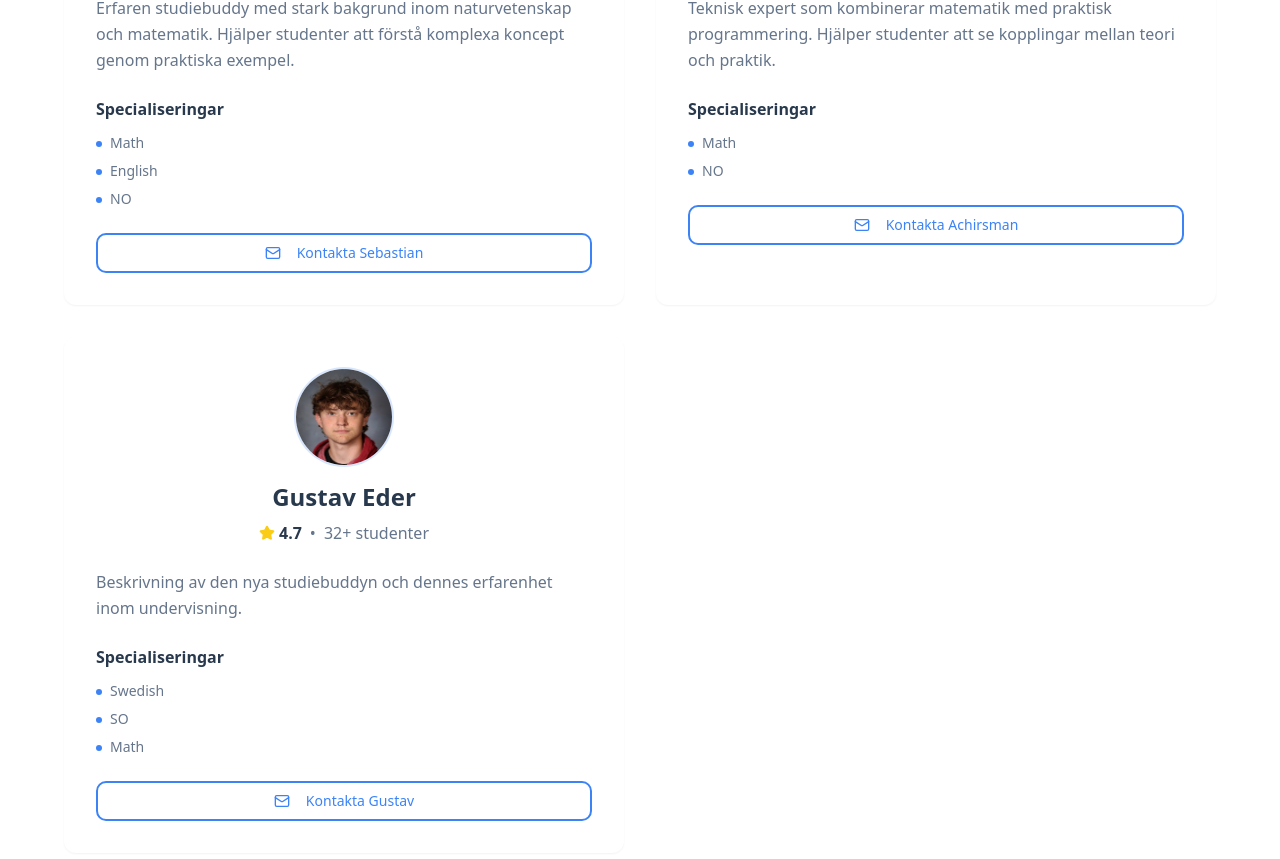
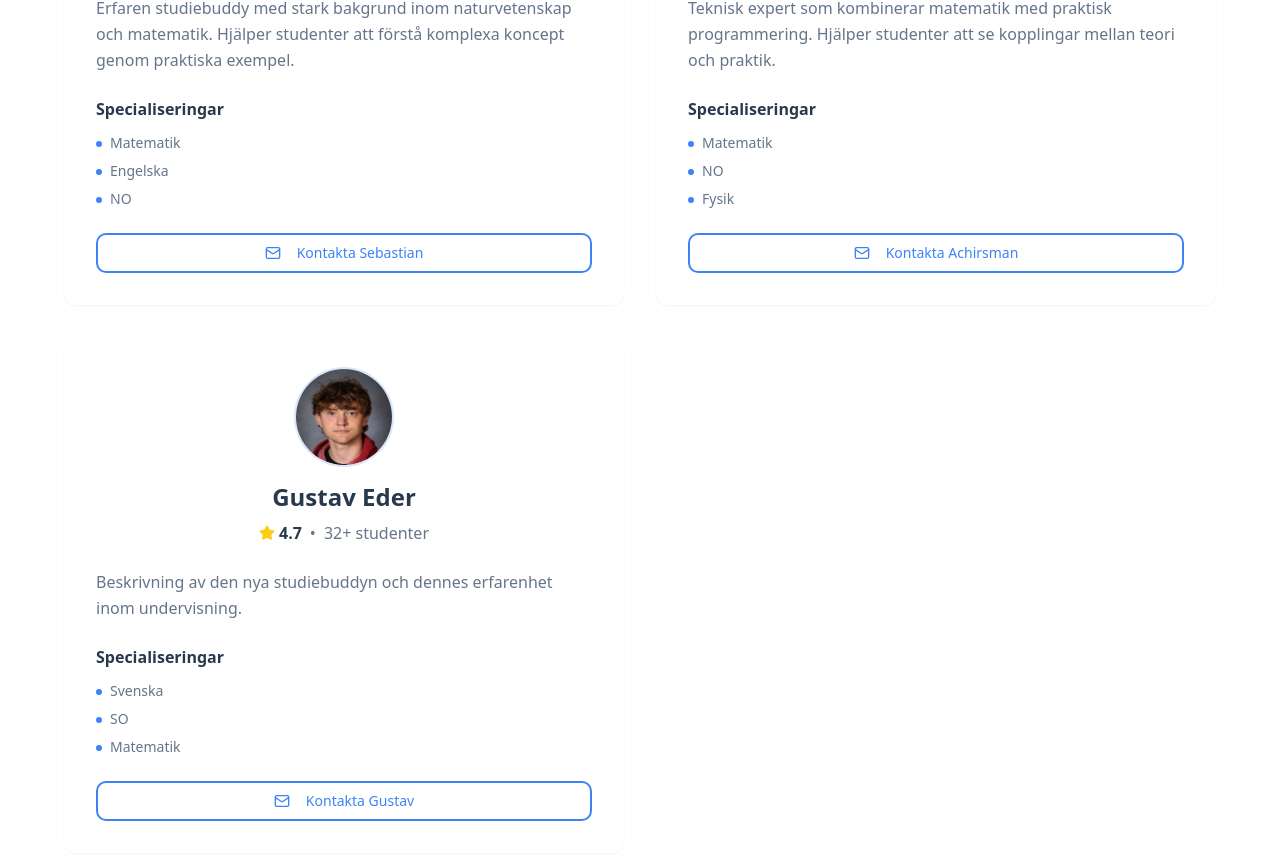
Before and after one commit to byggdinsida-bit/learnwith-pro, a React (Vite) app: page / in a window 1280 px wide. Shown: the part 1293-2152 px from the top of the page. Built offline with nearby package versions, Linux system fonts and the light colour scheme; no server answers; the database is empty; the HTML template or start-up script is replaced by a standard one.

Commit message:
Översätt specialiseringar till svenska och lägg till Fysik för Achirsman

```diff
--- a/src/components/Teachers.tsx
+++ b/src/components/Teachers.tsx
@@ -11,7 +11,7 @@ const Teachers = () => {
   const teachers = [
     {
       name: "Sebastian Nyberg",
-      specializations: ["Math", "English", "NO"],
+      specializations: ["Matematik", "Engelska", "NO"],
       description: "Erfaren studiebuddy med stark bakgrund inom naturvetenskap och matematik. Hjälper studenter att förstå komplexa koncept genom praktiska exempel.",
       rating: 4.5,
       students: 25,
@@ -19,7 +19,7 @@ const Teachers = () => {
     },
     {
       name: "Achirsman Dev",
-      specializations: ["Math", "NO"],
+      specializations: ["Matematik", "NO", "Fysik"],
       description: "Teknisk expert som kombinerar matematik med praktisk programmering. Hjälper studenter att se kopplingar mellan teori och praktik.",
       rating: 5.0,
       students: 30,
@@ -27,7 +27,7 @@ const Teachers = () => {
     },
     {
       name: "Gustav Eder",
-      specializations: ["Swedish", "SO", "Math"],
+      specializations: ["Svenska", "SO", "Matematik"],
       description: "Beskrivning av den nya studiebuddyn och dennes erfarenhet inom undervisning.",
       rating: 4.7,
       students: 32,
@@ -41,8 +41,12 @@ const Teachers = () => {
       case "Matematik":
         return <Calculator className="w-4 h-4" />;
       case "English":
+      case "Engelska":
       case "Swedish":
+      case "Svenska":
         return <BookOpen className="w-4 h-4" />;
+      case "Fysik":
+        return <Zap className="w-4 h-4" />;
       case "NO":
       case "SO":
         return <BookOpen className="w-4 h-4" />;
```
